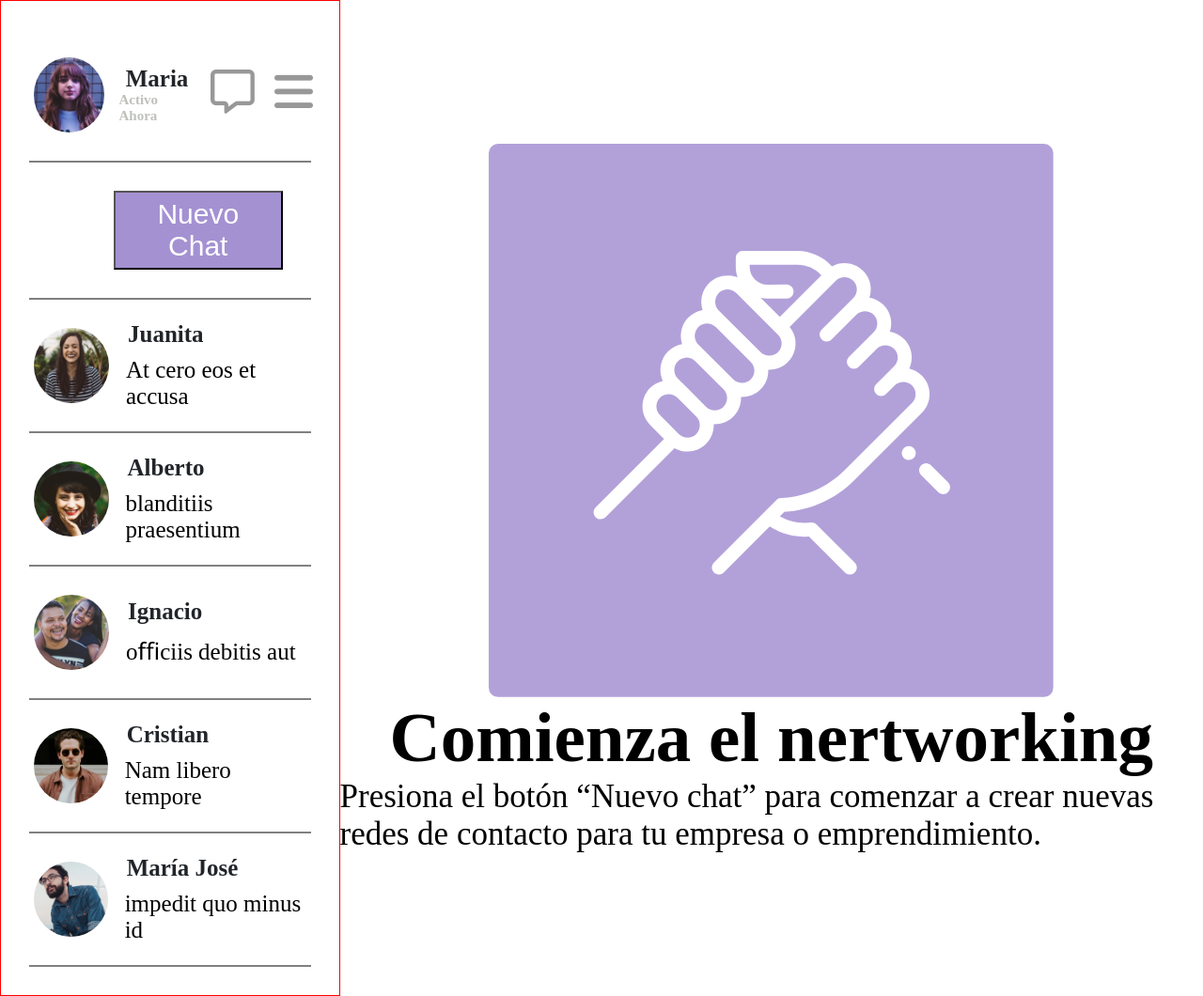
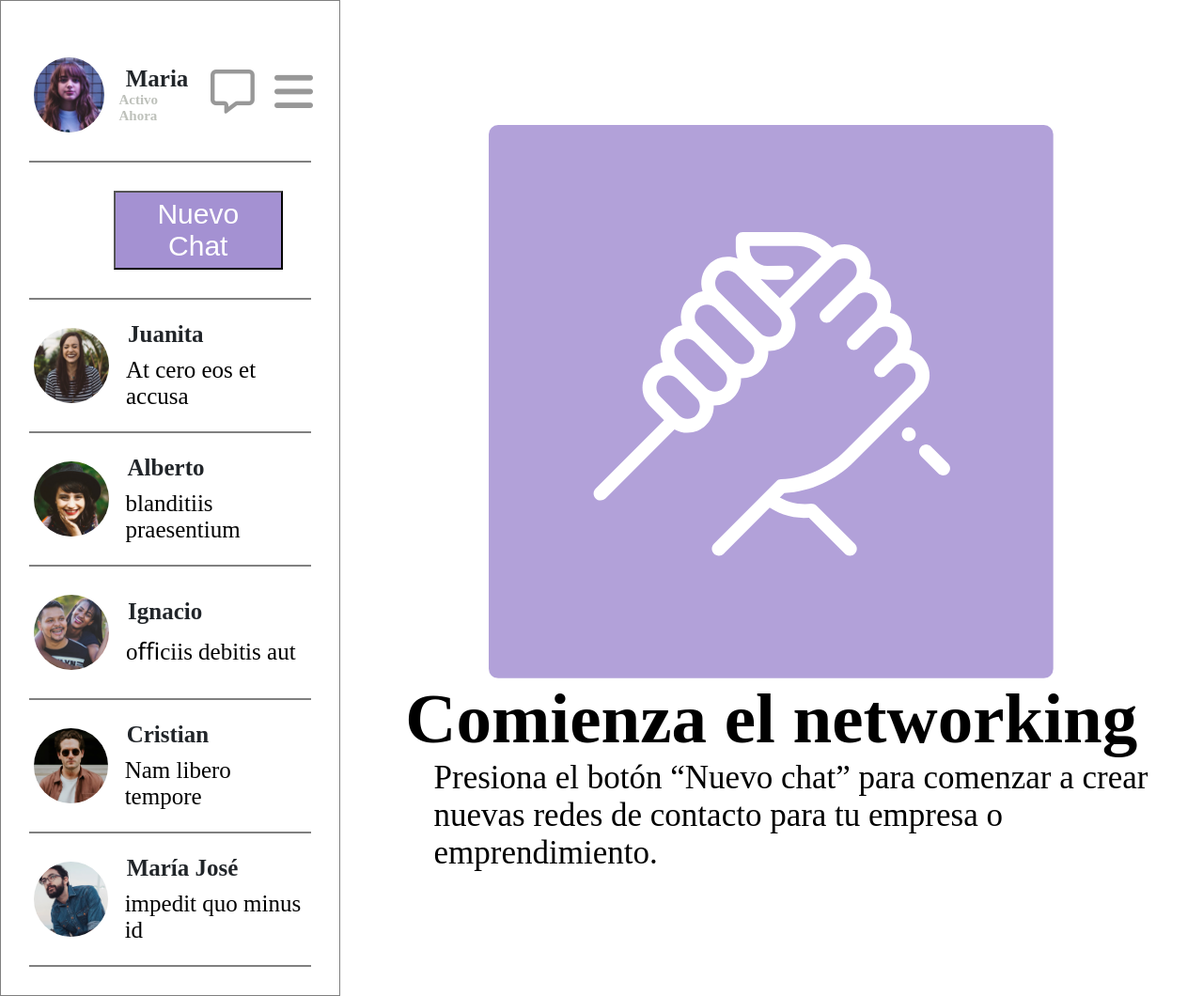
Before and after one commit to Alejandro-Catalan-L/flex-css, a plain HTML site: page index.html in a window 1280 px wide. Shown: the whole page at 94% size. Drawn offline with Linux system fonts and the light colour scheme.

Commit message:
contenido en parrafo

```diff
--- a/assets/css/style.css
+++ b/assets/css/style.css
@@ -73,7 +73,7 @@ background-color: #A491D2;
   width: 500px;
   padding: 30px;
   min-height: 100vh;
-  border: 1px solid red;
+  border: 1px solid grey;
 
 }
 .perfil{
@@ -116,3 +116,10 @@ align-items: center;
   border-left: 50px;
   font-size: 35px;
 }
+
+.p2{
+display: flex;
+  align-items: center;
+  justify-content: center;
+  margin-left: 100px;
+}
--- a/index.html
+++ b/index.html
@@ -121,11 +121,12 @@
 
     <div class="contenido-principal clase-flex clase-flexcolum">
         <img alt="" src="./assets/img/hand.png" />
-        <h1>Comienza el nertworking</h1>
+        <h1>Comienza el networking</h1>
+        <div class="p2 clase-flex clase-flexcolum">
         <p>Presiona el botón “Nuevo chat” para comenzar a crear nuevas
           redes de contacto para tu empresa o emprendimiento.
         </p>
-
+      </div>
       </div>
     </div>
 
```
